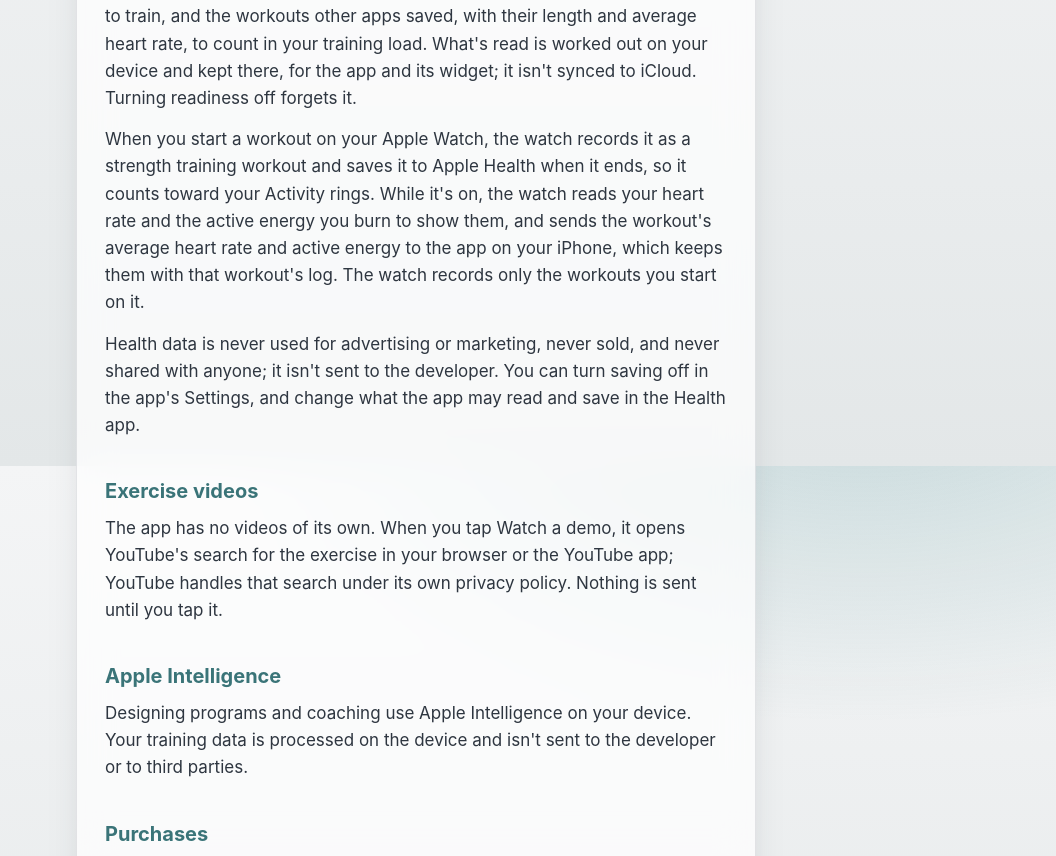
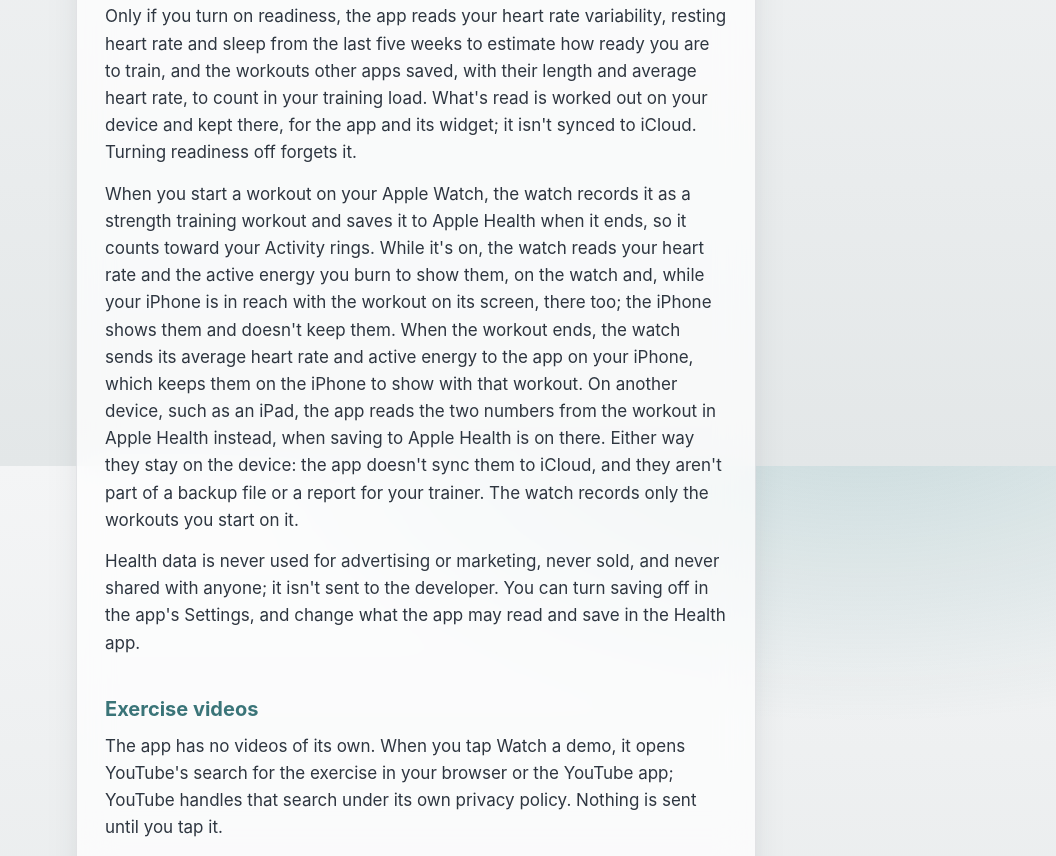
Before and after one commit to drew0ps/Training_Planner_Privacy, a plain HTML site: page index.html in a window 1280 px wide. Shown: the part 1134-1990 px from the top of the page, without its empty margins (224-1280 px from the left). Drawn offline with Linux system fonts and the light colour scheme.

Commit message:
Sets current privacy notices

```diff
--- a/index.html
+++ b/index.html
@@ -91,7 +91,7 @@
   </header>
 
   <h1>Privacy Policy</h1>
-  <p class="date">Effective 14 November 2026</p>
+  <p class="date">Effective 16 November 2026</p>
 
   <h2>The short version</h2>
   <p>TrainingPlanner doesn't collect your data. Your training stays on your devices and in your own
@@ -115,8 +115,9 @@
   its start and end time, the session name, the number of sets, the total reps, the training volume
   and the average effort (RPE). It also saves the body weight, body fat percentage and waist
   measurement of the body entries you log; progress photos and other measurements are never saved to
-  Apple Health. The iPhone, iPad and Mac app reads nothing from Apple Health unless you turn on
-  readiness.</p>
+  Apple Health. With saving on, the app reads one thing back: the average heart rate
+  and active energy of a workout your Apple Watch recorded with TrainingPlanner, to show them with
+  that workout. It reads nothing else from Apple Health unless you turn on readiness.</p>
   <p>Only if you turn on readiness, the app reads your heart rate variability, resting heart rate and
   sleep from the last five weeks to estimate how ready you are to train, and the workouts other apps
   saved, with their length and average heart rate, to count in your training load. What's read is
@@ -124,9 +125,14 @@
   Turning readiness off forgets it.</p>
   <p>When you start a workout on your Apple Watch, the watch records it as a strength training workout
   and saves it to Apple Health when it ends, so it counts toward your Activity rings. While it's on,
-  the watch reads your heart rate and the active energy you burn to show them, and sends the
-  workout's average heart rate and active energy to the app on your iPhone, which keeps them with
-  that workout's log. The watch records only the workouts you start on it.</p>
+  the watch reads your heart rate and the active energy you burn to show them, on the watch and,
+  while your iPhone is in reach with the workout on its screen, there too; the iPhone shows them and
+  doesn't keep them. When the workout ends, the watch sends its average heart rate and active energy
+  to the app on your iPhone, which keeps them on the iPhone to show with that workout. On another
+  device, such as an iPad, the app reads the two numbers from the workout in Apple Health instead,
+  when saving to Apple Health is on there. Either way they stay on the device: the app doesn't sync
+  them to iCloud, and they aren't part of a backup file or a report for your trainer. The watch
+  records only the workouts you start on it.</p>
   <p>Health data is never used for advertising or marketing, never sold, and never shared with anyone;
   it isn't sent to the developer. You can turn saving off in the app's Settings, and change what the
   app may read and save in the Health app.</p>
```
